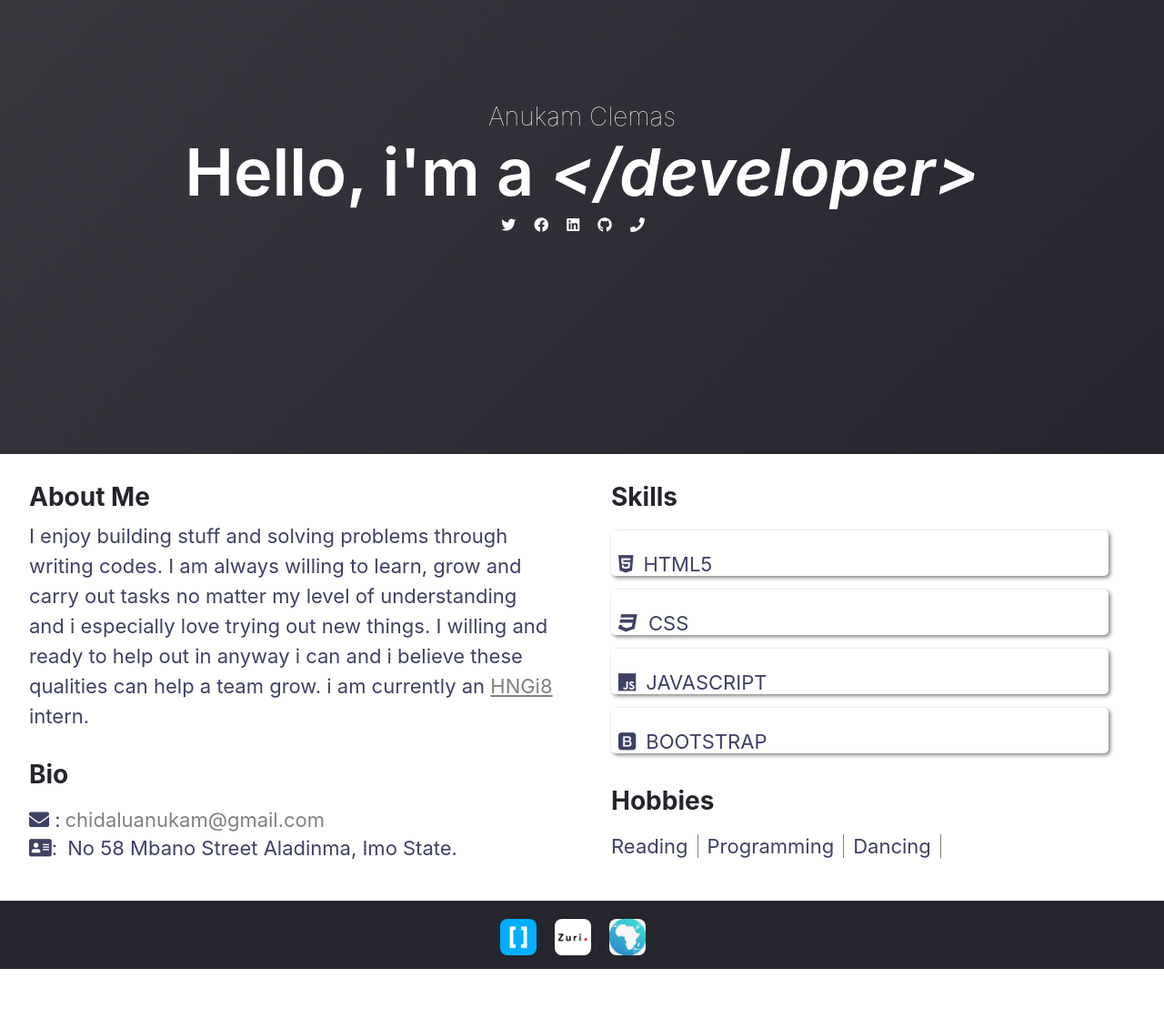
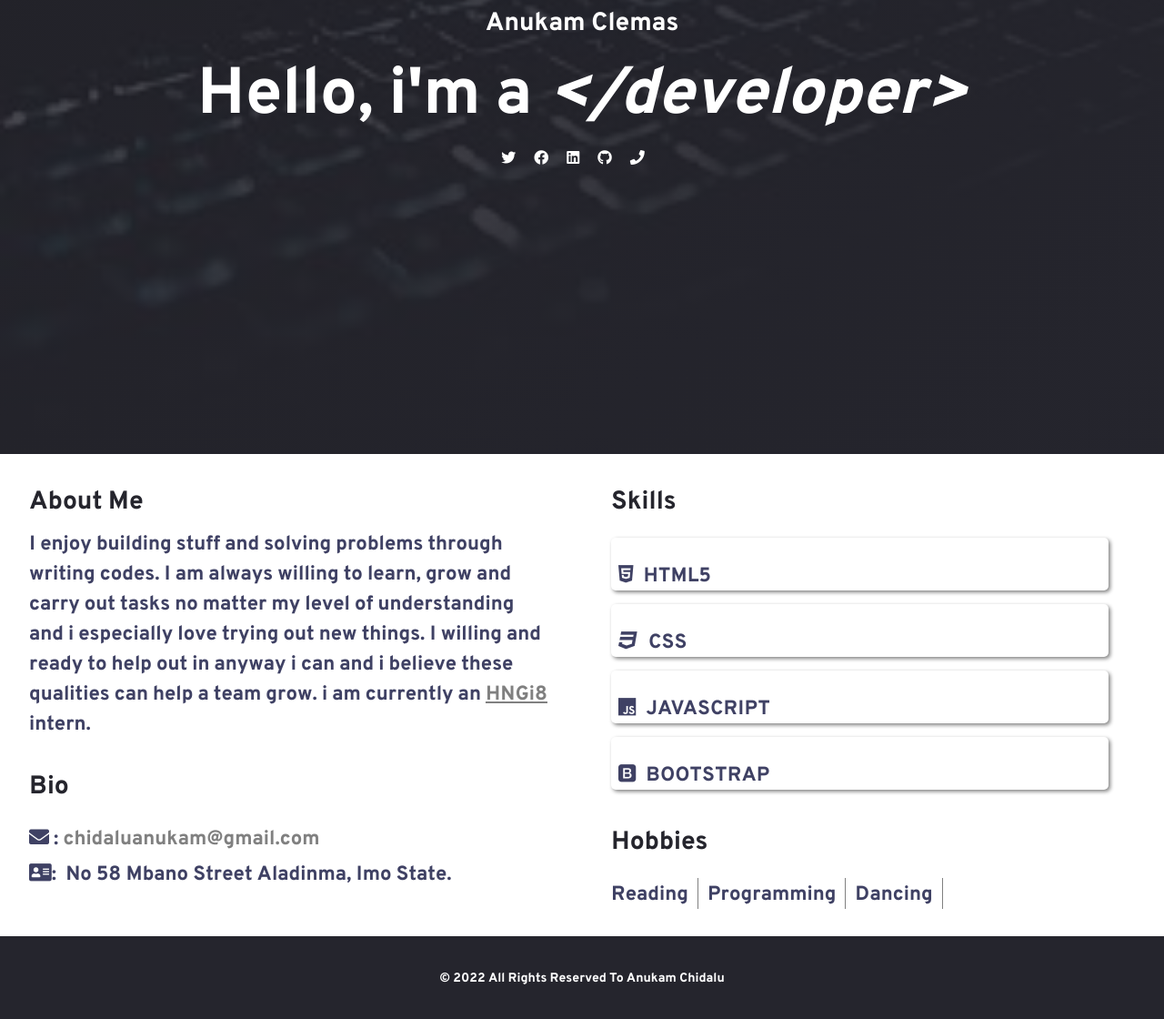
Before and after one commit to daluclemas/portfolio-website-task, a plain HTML site: page index.html in a window 1280 px wide. Shown: the part 301-1421 px from the top of the page at 91% size. Before the commit the page ends 1366 px from the top, so only its background shows below. Drawn offline with Linux system fonts and the light colour scheme.

Commit message:
made the bg-laptop visible

```diff
--- a/index.html
+++ b/index.html
@@ -159,19 +159,9 @@
         <!-- footer -->
         <div class="footer col-12">
 
-            <div class="footer-imgs">
-                <div class="img hng-img">
-                    <img src="images/hng.png" alt="hng-icon">
-                </div>
-
-                <div class="img zuri-img">
-                    <img src="images/zuri.png" alt="zuri-img">
-                </div>
-
-                <div class="img i4g-img">
-                    <img src="images/i4g.png" alt="i4g-img">
-                </div>
-            </div>
+            <p>
+                &copy; <span class="date"></span> all rights reserved to <span class="name">anukam chidalu</span>
+            </p>
 
         </div>
 
--- a/js/index.js
+++ b/js/index.js
@@ -1,8 +1,12 @@
-const codeIcon = document.querySelector('.code-icon');
+const codeIcon = document.querySelector(".code-icon");
 
-const codeIconValue = '</developer>';
+const codeIconValue = "</developer>";
 
-document.addEventListener('DOMContentLoaded',()=>{
+const dateSpan = document.querySelector(".date");
 
-    codeIcon.innerText=` ${codeIconValue}`;
+const footerYear = new Date();
+dateSpan.innerText = footerYear.getFullYear();
+
+document.addEventListener("DOMContentLoaded", () => {
+  codeIcon.innerText = ` ${codeIconValue}`;
 });
--- a/styles/style.css
+++ b/styles/style.css
@@ -7,20 +7,20 @@
 :root{
 
     --footer-bg: hsl(240, 10%, 16%);
-    --footer-bg2: hsla(240, 10%, 16%, 0.9);
+    --footer-bg2: hsla(240, 10%, 16%, 0.8);
     --desat-blue: hsl(237, 23%, 32%);
 
 
 
 }
 
-/* @font-face {
+ @font-face {
     font-family: overpass;
-    src: url('/fonts/overpass/Overpass_Bold.ttf');
-} */
+    src: url('../fonts/overpass/Overpass_Bold.ttf');
+}
 
 body{
-    font-family: -apple-system, BlinkMacSystemFont, 'Segoe UI', Roboto, Oxygen, Ubuntu, Cantarell, 'Open Sans', 'Helvetica Neue', sans-serif;
+    font-family: overpass;
     color: var(--desat-blue);
 
 }
@@ -48,13 +48,11 @@ h4{
 .container{
     width: 100%;
     height: 100vh;
-    /* background-image: url('/images/hzi.png'); */
-    /* background: var(--footer-bg); */
-    /* background-repeat: no-repeat;
+    background-image: url('../images/laptop.jpg');
+    background-repeat: no-repeat;
     background-attachment: scroll;
-    background-size: cover; */
+    background-size: cover;
 
-    background: linear-gradient(135deg, var(--footer-bg2), var(--footer-bg)),  no-repeat center center / cover;
 }
 
 .sub-container{
@@ -65,7 +63,7 @@ h4{
     justify-content:  center;
     align-items: center;
     color: white;
-    margin-top: 50px;
+    background: linear-gradient(135deg, var(--footer-bg2), var(--footer-bg)), no-repeat center center / cover;
 
 }
 
@@ -307,36 +305,20 @@ li .icon-span a:hover{
     width: 100%;
     background: var(--footer-bg);
     margin-top: 20px;
+    padding: 30px 0;
 }
 
-.footer-imgs{
-
-    width: 100%;
-    display: flex;
-    flex-direction: column;
-    align-items: center;
-
+.footer p{
+    width: 90%;
+    margin: 5px auto;
+    text-align: center;
+    text-transform: capitalize;
+    color: white;
+    font-size: 14px;
+    line-height: 1.5;
 }
 
-.img{
 
-    width: 40px;
-    height: 40px;
-    margin-bottom: 15px;
-
-
-}
-
-.img:first-child{
-    margin-top: 10px;
-}
-
-.img img{
-
-    width: 100%;
-    height: 100%;
-    border-radius: 8px;
-}
 
 
 
@@ -351,7 +333,7 @@ li .icon-span a:hover{
     .sub-container{
 
         flex-direction: column-reverse;
-        margin-top: 60px;
+
 
     }
 
@@ -406,10 +388,7 @@ li .icon-span a:hover{
 
 @media (min-width: 992px){
 
-    .sub-container{
 
-        margin-top: 90px;
-    }
 
     .my-name h3{
 
```
